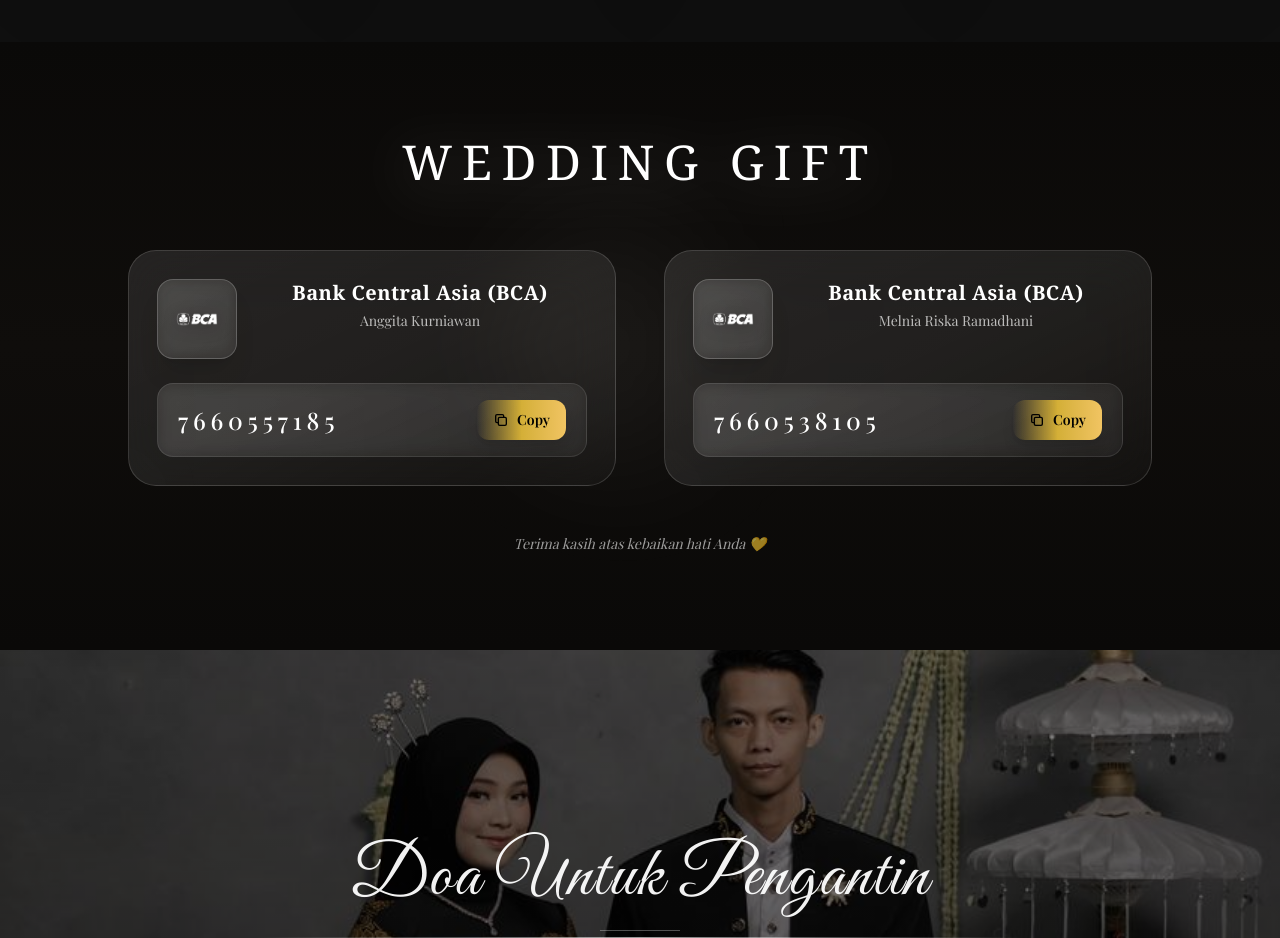
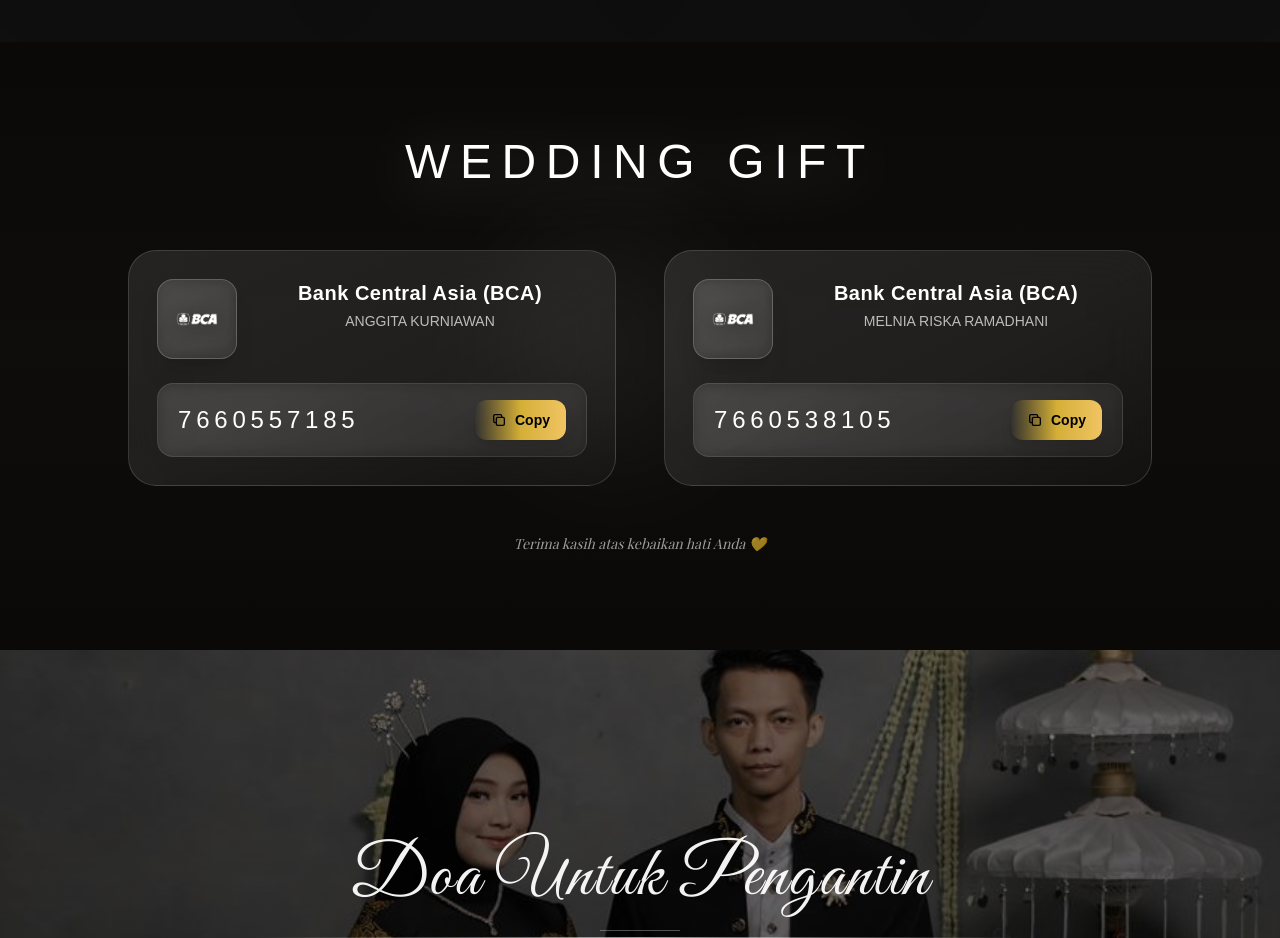
Before and after one commit to FawwazCode/Wedding-Invitation-Anggita-and-Melnia, a Next.js app: page /invitation in a window 1280 px wide. Shown: the part 3420-4358 px from the top of the page. Built offline with nearby package versions, Linux system fonts and the light colour scheme; a web font is replaced by a local one.

Commit message:
update font weddinggift.tsx

```diff
--- a/components/WeddingGift.tsx
+++ b/components/WeddingGift.tsx
@@ -94,7 +94,7 @@ const GiftCard = ({ bankName, accountNumber, accountHolder, logoSrc }: GiftCardP
               whileInView={{ opacity: 1, x: 0, filter: "blur(0px)" }}
               viewport={{ once: true }}
               transition={{ duration: 0.6, delay: 0.2, ease: [0.2, 0.9, 0.2, 1] }}
-              className="mb-1 text-xl font-serif text-white font-semibold tracking-wide"
+              className="mb-1 text-xl text-white font-semibold tracking-wide" style={{ fontFamily: 'Arial, sans-serif' }}
             >
               {bankName}
             </motion.h3>
@@ -105,7 +105,7 @@ const GiftCard = ({ bankName, accountNumber, accountHolder, logoSrc }: GiftCardP
               whileInView={{ opacity: 1, y: 0 }}
               viewport={{ once: true }}
               transition={{ duration: 0.5, delay: 0.3, ease: "easeOut" }}
-              className="text-sm text-white/70 font-light"
+              className="text-sm text-white/70" style={{ fontFamily: 'Arial, sans-serif' }}
             >
               {accountHolder}
             </motion.p>
@@ -120,14 +120,14 @@ const GiftCard = ({ bankName, accountNumber, accountHolder, logoSrc }: GiftCardP
           transition={{ duration: 0.6, delay: 0.4, ease: [0.2, 0.9, 0.2, 1] }}
           className="flex items-center justify-between rounded-[16px] border border-white/10 bg-gradient-to-r from-white/8 to-white/4 px-5 py-4 backdrop-blur-sm"
         >
-          <span className="font-mono text-2xl tracking-[0.2em] text-white font-medium">
+          <span className="text-2xl tracking-[0.2em] text-white font-medium" style={{ fontFamily: 'Arial, sans-serif' }}>
             {accountNumber}
           </span>
           <motion.button
             onClick={handleCopy}
             whileHover={{ scale: 1.08, boxShadow: "0 8px 25px rgba(201,169,110,0.3)" }}
             whileTap={{ scale: 0.96 }}
-            className="relative flex items-center gap-2 rounded-xl bg-gradient-to-r from-gold via-[#d4af37] to-[#f1c462] px-4 py-2.5 text-sm font-semibold text-black transition-all duration-300 shadow-lg"
+            className="relative flex items-center gap-2 rounded-xl bg-gradient-to-r from-gold via-[#d4af37] to-[#f1c462] px-4 py-2.5 text-sm font-semibold text-black transition-all duration-300 shadow-lg" style={{ fontFamily: 'Arial, sans-serif' }}
           >
             <motion.div
               animate={copied ? { rotate: 360 } : { rotate: 0 }}
@@ -155,13 +155,13 @@ const giftData = [
   {
     bankName: "Bank Central Asia (BCA)",
     accountNumber: "7660557185",
-    accountHolder: "Anggita Kurniawan",
+    accountHolder: "ANGGITA KURNIAWAN",
     logoSrc: "/images/logo-bca.png",
   },
   {
     bankName: "Bank Central Asia (BCA)",
     accountNumber: "7660538105",
-    accountHolder: "Melnia Riska Ramadhani",
+    accountHolder: "MELNIA RISKA RAMADHANI",
     logoSrc: "/images/logo-bca.png",
   },
 ];
@@ -195,7 +195,7 @@ export default function WeddingGift() {
           whileInView={{ opacity: 1, scale: 1, y: 0 }}
           viewport={{ once: true }}
           transition={{ duration: 0.8, delay: 0.1, ease: "easeOut" }}
-          className="text-4xl font-serif uppercase tracking-[0.2em] text-white drop-shadow-[0_8px_30px_rgba(255,255,255,0.25)] sm:text-5xl"
+          className="text-4xl uppercase tracking-[0.2em] text-white drop-shadow-[0_8px_30px_rgba(255,255,255,0.25)] sm:text-5xl" style={{ fontFamily: 'Arial, sans-serif' }}
         >
           Wedding Gift
         </motion.h2>
@@ -206,7 +206,7 @@ export default function WeddingGift() {
           whileInView={{ opacity: 1, y: 0 }}
           viewport={{ once: true }}
           transition={{ duration: 0.6, delay: 0.2 }}
-          className="mx-auto mt-4 max-w-2xl text-sm leading-7 text-white/90 sm:text-base relative z-20"
+          className="mx-auto mt-4 max-w-2xl text-sm leading-7 text-white/90 sm:text-base relative z-20" style={{ fontFamily: 'Arial, sans-serif' }}
         >
           Doa restu Anda merupakan anugerah yang paling bermakna bagi kami.
           Namun, jika Anda ingin memberikan hadiah, kami sangat berterima kasih.
```
